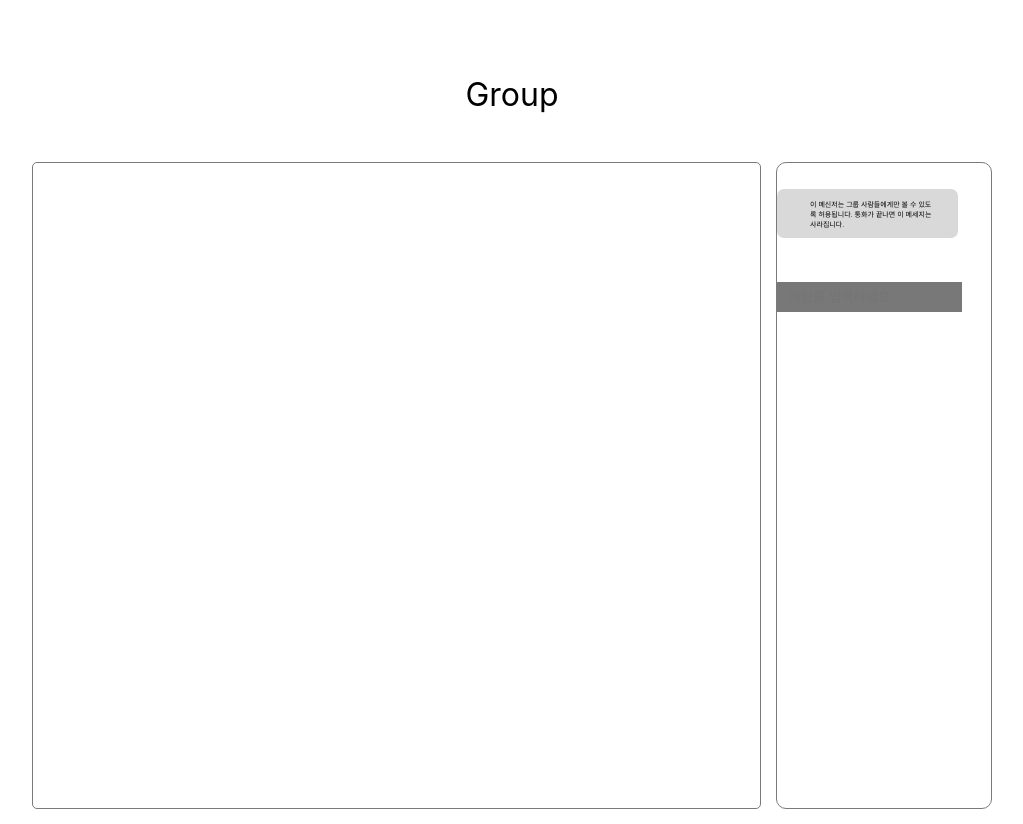
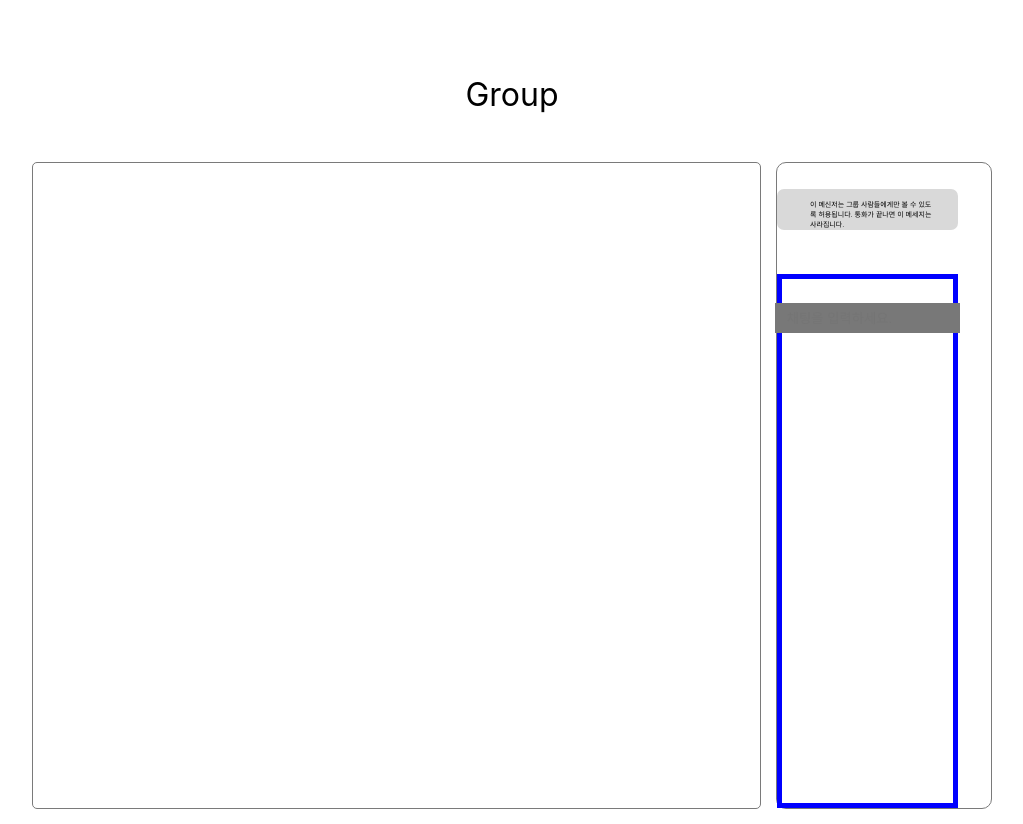
Before and after one commit to hyoseongLee/react, a React (Create React App) app in the folder frontend/: page / in a window 1280 px wide. Shown: the whole page, without its empty margins (128-1151 px from the left). Built offline with nearby package versions, Linux system fonts and the light colour scheme.

Commit message:
240617 feedback

```diff
--- a/frontend/src/component/Chat.js
+++ b/frontend/src/component/Chat.js
@@ -8,9 +8,11 @@ const Chat = () => {
             <div className='smallbox'>
                 <div className='content'>
                     <div className='content1'> <span> 이 메신저는 그룹 사람들에게만 볼 수 있도록 허용됩니다.
-                    통화가 끝나면 이 메세지는 사라집니다.</span></div>
+                        통화가 끝나면 이 메세지는 사라집니다.</span></div>
                 </div>
-                <div> <input className='content2' type='text' placeholder='채팅을 입력하세요.' />
+                <div className='content2'>
+                    <div> <input className='content3' type='text' placeholder='채팅을 입력하세요.' />
+                    </div>
                 </div>
 
             </div>
--- a/frontend/src/style/Chat.css
+++ b/frontend/src/style/Chat.css
@@ -19,7 +19,8 @@
     height: 645px;
     border: 1px solid #7A7A7A;
     border-radius: 10px;
-    align-self: flex-start;
+    align-items: center;
+    flex-direction: column;
 }
 
 .content {
@@ -29,7 +30,6 @@
     background-color: #D9D9D9;
     border-radius: 7px;
     padding-top: 9px;
-    padding-bottom: 8px;
     margin-top: 26px;
 }
 
@@ -38,10 +38,19 @@
 }
 
 .content2 {
+    width: 171px;
+    height: 524px;
+    border: 5px solid blue;
+    display: flex;
+    align-items: center;
+    align-self: flex-end;
+}
+
+.content3 {
     color: #D7D5D5;
     width: 171px;
     height: 28px;
     background-color: #787878;
-    padding-left:11.5px;
-    border:none;
+    padding-left: 11.5px;
+    border: none;
 }
```
